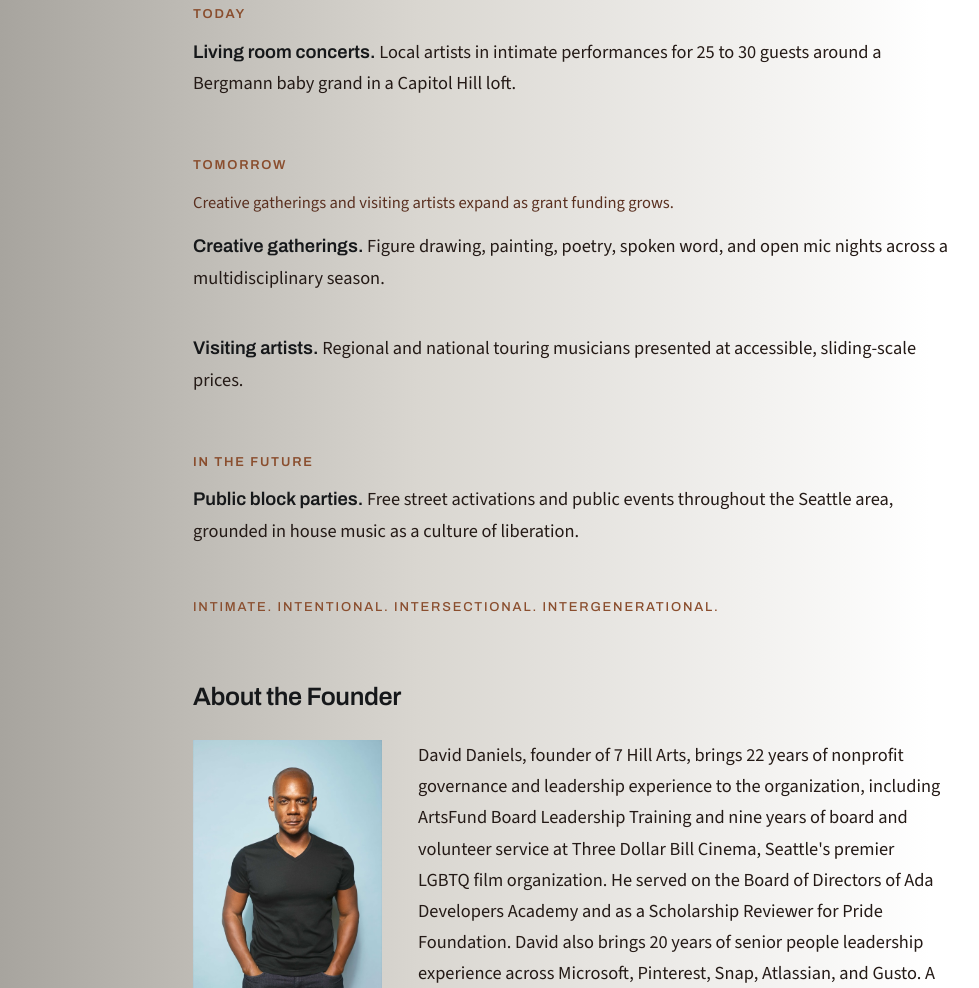
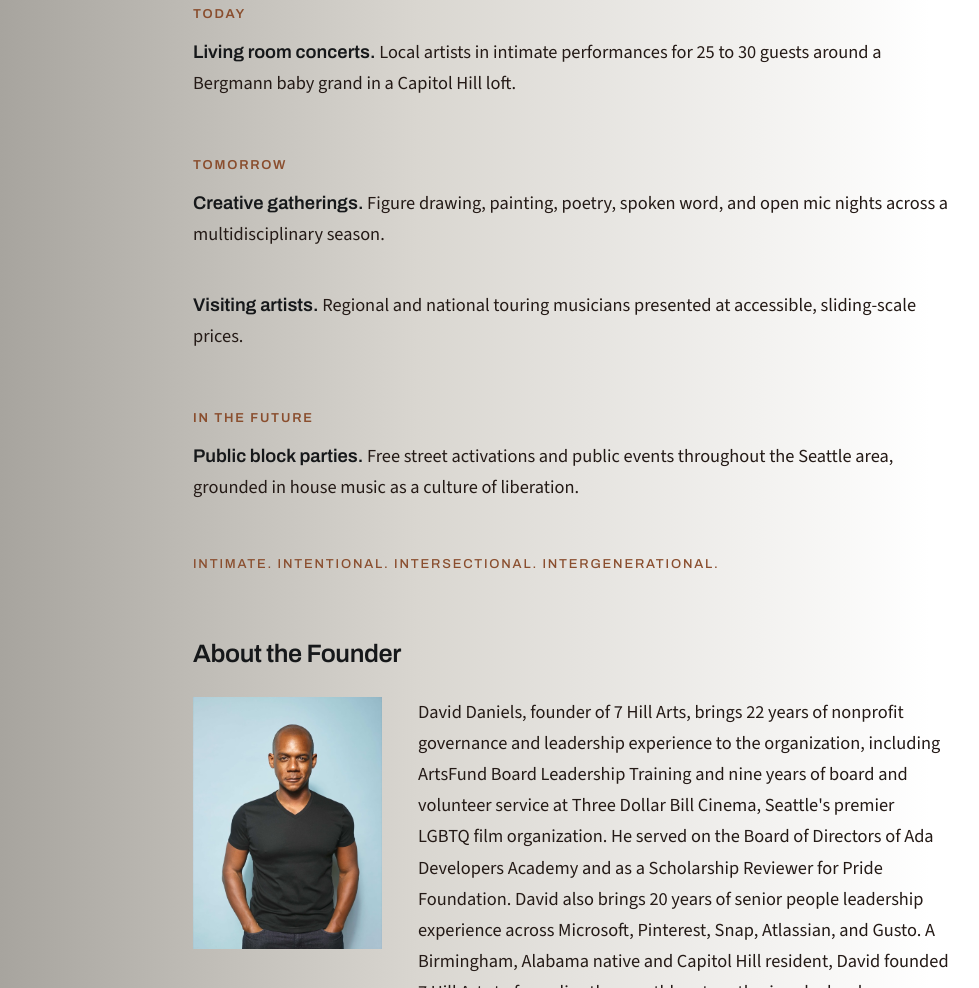
Before and after one commit to daviddanielsjr/7hillarts-org, a website: page index.html in a window 1280 px wide. Shown: the part 1528-2516 px from the top of the page, without its empty margins (69-1048 px from the left). Drawn offline with nearby package versions, Linux system fonts and the light colour scheme.

Commit message:
Remove redundant intro line under Tomorrow programming.
Co-authored-by: Cursor <cursoragent@cursor.com>

```diff
--- a/index.html
+++ b/index.html
@@ -105,7 +105,6 @@
 
         <div class="program-theme">
           <h3 class="program-theme-label">Tomorrow</h3>
-          <p class="program-theme-note">Creative gatherings and visiting artists expand as grant funding grows.</p>
           <div class="focus-grid">
             <div class="focus-item">
               <p><strong>Creative gatherings.</strong> Figure drawing, painting, poetry, spoken word, and open mic nights across a multidisciplinary season.</p>
--- a/styles.css
+++ b/styles.css
@@ -251,13 +251,6 @@ main {
   margin: 0 0 0.65rem;
 }
 
-.program-theme-note {
-  margin: 0 0 0.85rem;
-  font-size: 0.92rem;
-  color: var(--text-muted);
-  max-width: 36rem;
-}
-
 .focus-item strong {
   font-family: var(--font-display);
   font-weight: 600;
```
